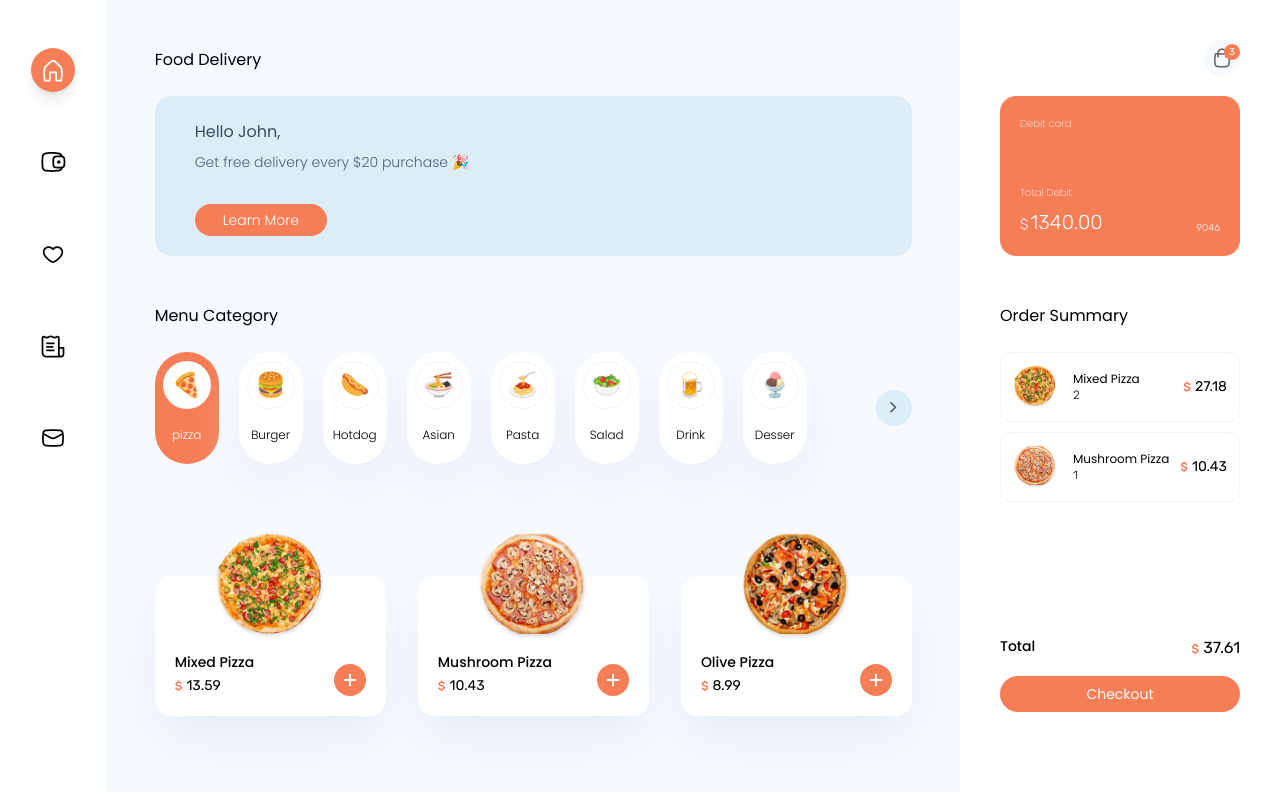
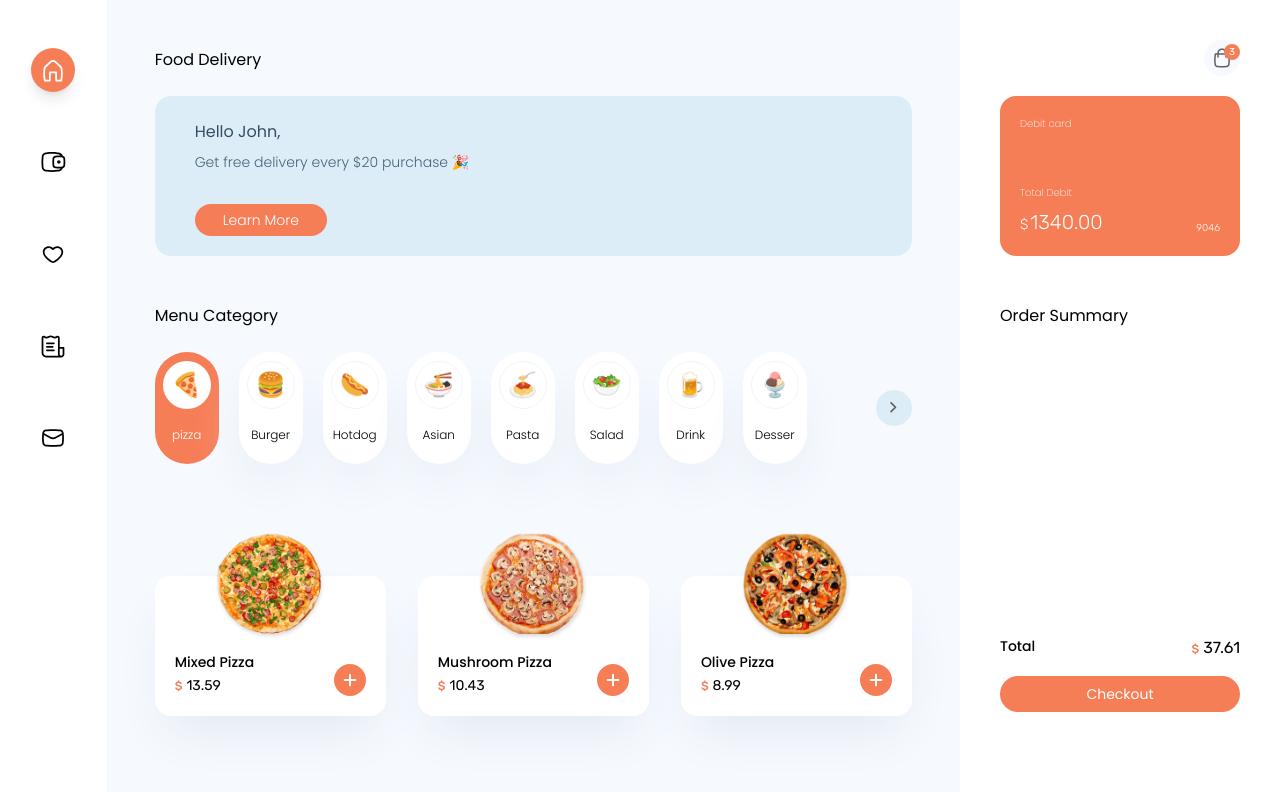
Before and after one commit to SiminDev/Food-Delivery, a React (Create React App) app: page / in a window 1280 px wide. Shown: the top 792 px of the page. Built offline with nearby package versions, Linux system fonts and the light colour scheme.

Commit message:
add use dispatch for cart items

```diff
--- a/src/Pages/Home/orderSummary.jsx
+++ b/src/Pages/Home/orderSummary.jsx
@@ -1,6 +1,7 @@
 import React from "react";
 import { useEffect } from "react";
 import { useNavigate } from "react-router-dom";
+import { useSelector, useDispatch } from "react-redux";
 
 function OrderSummary() {
   return (
@@ -16,44 +17,32 @@ function OrderSummary() {
 export default OrderSummary;
 
 function SummaryList() {
+  const cart = useSelector((state) => state.cart);
+  const dispatch = useDispatch();
+
   return (
     <ul className="space-y-2.5">
+      {cart.cartItems.map((item) => (
         <li
-        key={1}
+          key={item.id}
           className="w-full border border-slate-100 rounded-xl p-3 flex items-center "
         >
           <figure className="w-11 h-11 rounded-full mr-4">
-          <img src={require("../../Assets/Image/1.png")} />
+            <img src={item.image} />
           </figure>
           <caption className="flex grow flex-col items-start">
-          <p className="text-xs">{"Mixed Pizza"}</p>
+            <p className="text-xs">{item.name}</p>
             <p className="text-xs font-light font-number flex">
-            <img src={require("../../Assets/Icons/Cross.svg").default} /> {2}
+              <img src={require("../../Assets/Icons/Cross.svg").default} />{" "}
+              {item.quantity}
             </p>
           </caption>
           <p className="text-sm font-number">
             <span className="text-primary text-xs mr-1 font-medium">$</span>
-          {(2 * 13.59).toFixed(2)}
+            {(item.quantity * item.price).toFixed(2)}
           </p>
         </li>
-      <li
-        key={2}
-        className="w-full border border-slate-100 rounded-xl p-3 flex items-center "
-      >
-        <figure className="w-11 h-11 rounded-full mr-4">
-          <img src={require("../../Assets/Image/2.png")} />
-        </figure>
-        <caption className="flex grow flex-col items-start">
-          <p className="text-xs">{"Mushroom Pizza"}</p>
-          <p className="text-xs font-light font-number flex">
-            <img src={require("../../Assets/Icons/Cross.svg").default} /> {1}
-          </p>
-        </caption>
-        <p className="text-sm font-number">
-          <span className="text-primary text-xs mr-1 font-medium">$</span>
-          {(1 * 10.43).toFixed(2)}
-        </p>
-      </li>
+      ))}
     </ul>
   );
 }
```
Lines whose indentation alone changed are shown as unchanged.
